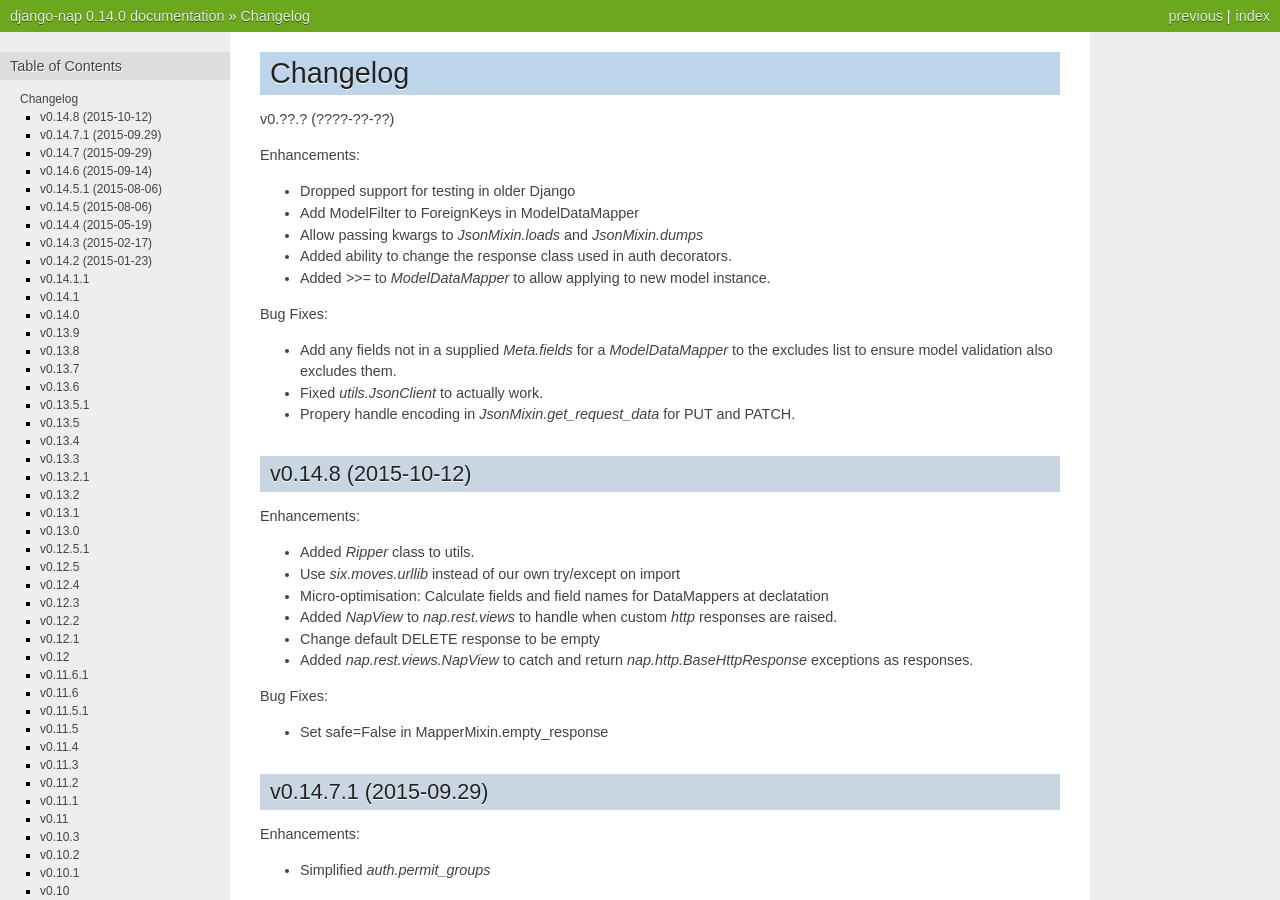
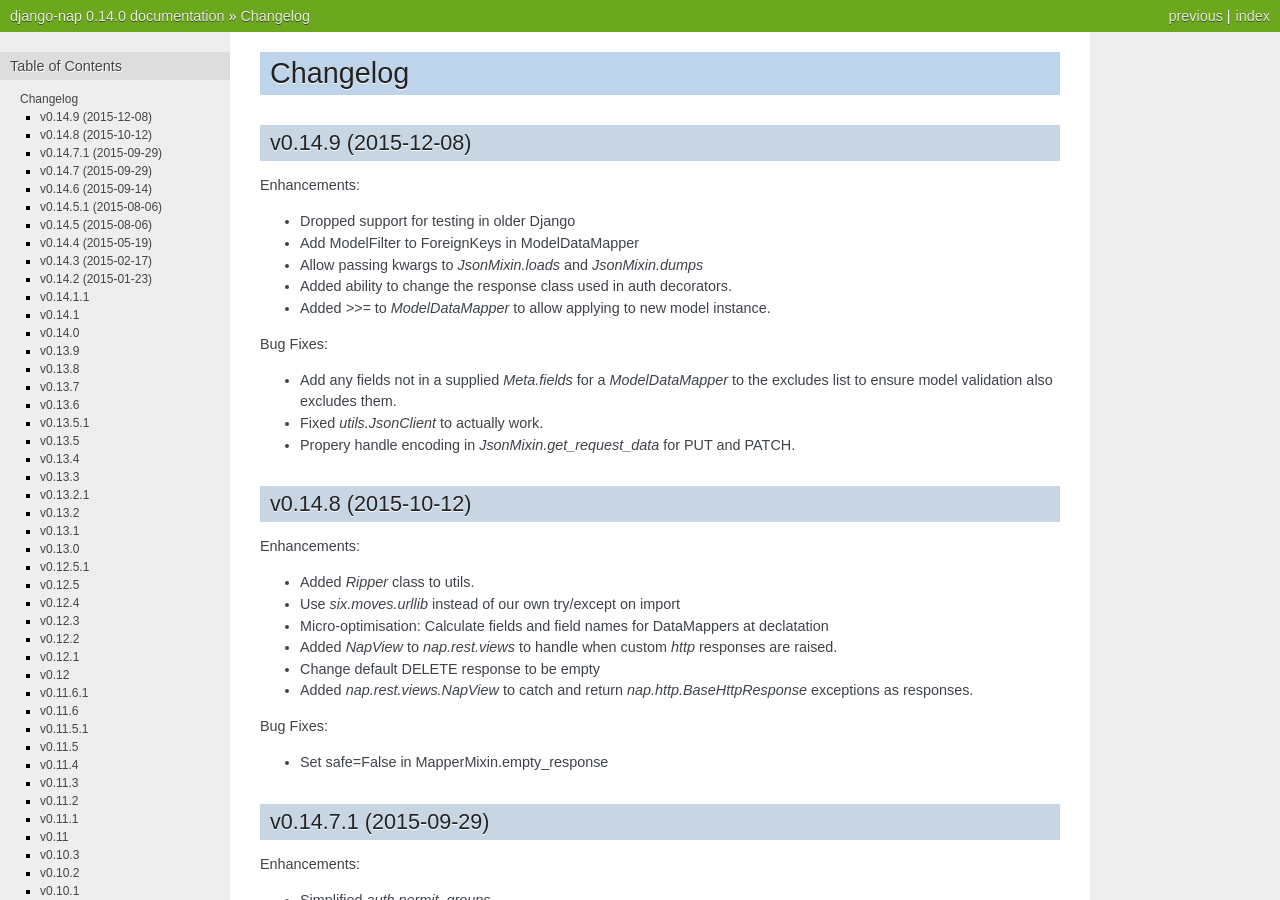
Before and after one commit to funkybob/django-nap, a Sphinx documentation site: the page built from docs/changelog.rst, in a window 1280 px wide and 900 px high. Built offline with Sphinx 7.4.7, drawn with Linux system fonts in a browser that asks for light colours; pages that are not in the unit, such as notebooks, are missing from menus.

Commit message:
Bumped version to 0.14.9

```diff
--- a/docs/changelog.rst
+++ b/docs/changelog.rst
@@ -2,7 +2,8 @@
 Changelog
 =========
 
-v0.??.? (????-??-??)
+v0.14.9 (2015-12-08)
+====================
 
 Enhancements:
 
@@ -39,7 +40,7 @@ Bug Fixes:
 
 - Set safe=False in MapperMixin.empty_response
 
-v0.14.7.1 (2015-09.29)
+v0.14.7.1 (2015-09-29)
 ======================
 
 Enhancements:
--- a/setup.py
+++ b/setup.py
@@ -2,7 +2,7 @@ from setuptools import setup, find_packages
 
 setup(
     name='django-nap',
-    version='0.14.8',
+    version='0.14.9',
     description='A light REST tool for Django',
     author='Curtis Maloney',
     author_email='curtis@tinbrain.net',
@@ -22,9 +22,9 @@ setup(
         'Programming Language :: Python :: Implementation :: PyPy',
     ],
     requires = [
-        'Django (>=1.4)',
+        'Django (>=1.7)',
     ],
     install_requires = [
-        'Django>=1.4',
+        'Django>=1.7',
     ],
 )
```
